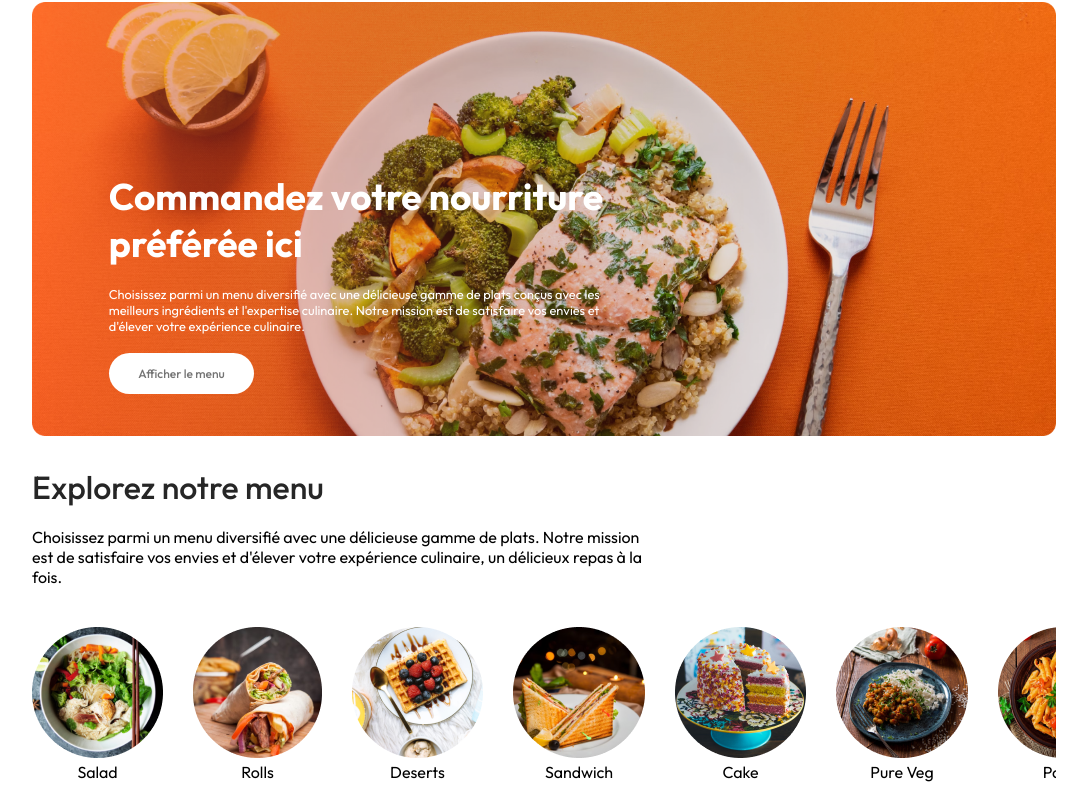
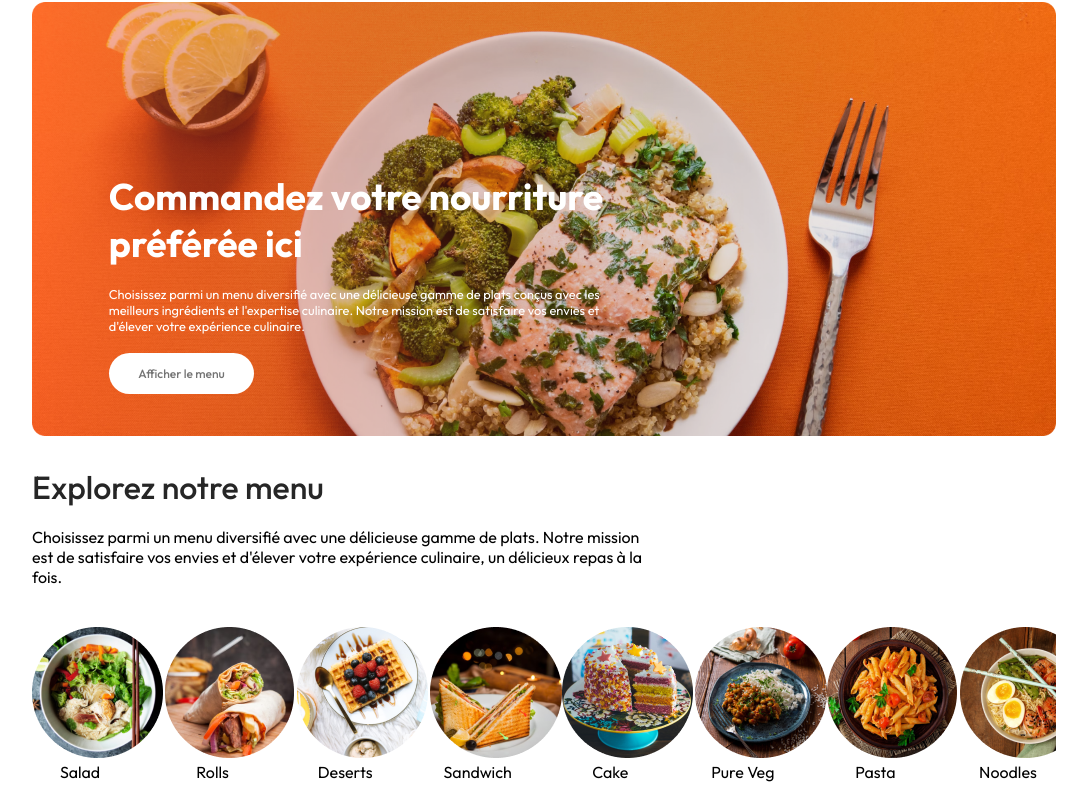
Before and after one commit to moonspark78/Food_Delivery, a React (Vite) app: page / in a window 1280 px wide. Shown: the part 193-995 px from the top of the page, without its empty margins (96-1183 px from the left). Built offline with nearby package versions, Linux system fonts and the light colour scheme.

Commit message:
:art: working  the ExploreMenu components  css  :art:

```diff
--- a/src/components/ExploreMenu/ExploreMenu.css
+++ b/src/components/ExploreMenu/ExploreMenu.css
@@ -23,3 +23,13 @@
     margin: 20px 0;
     overflow-x: scroll;
 }
+.explore-menu-list::-webkit-scrollbar {
+    display: none;
+}
+.explore-menu-list-item{
+    width: 7.5vw;
+    min-width: 80px;
+    cursor: pointer;
+    border-radius: 50%;
+    transition: 0.2s ease-in-out;
+}
```
